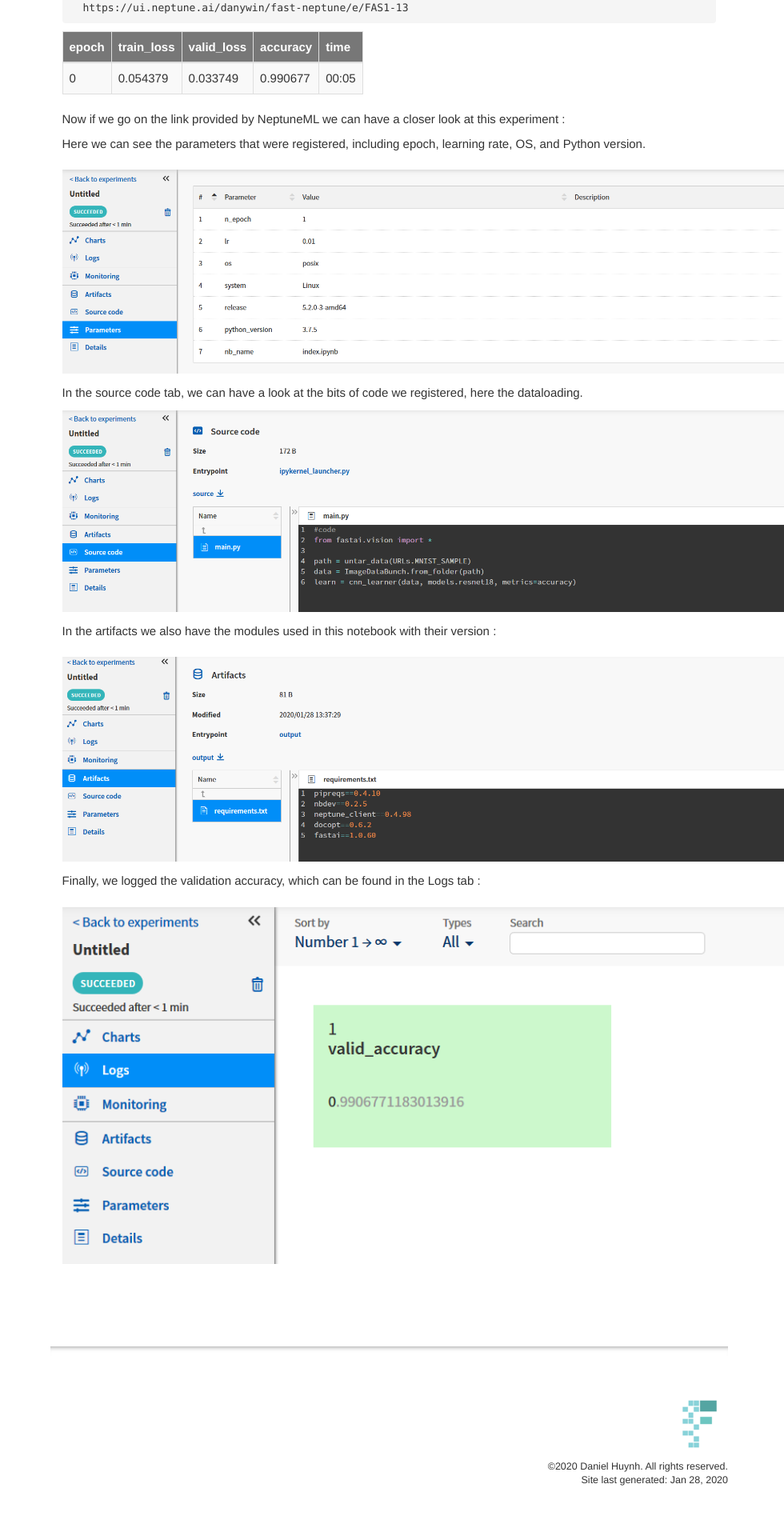
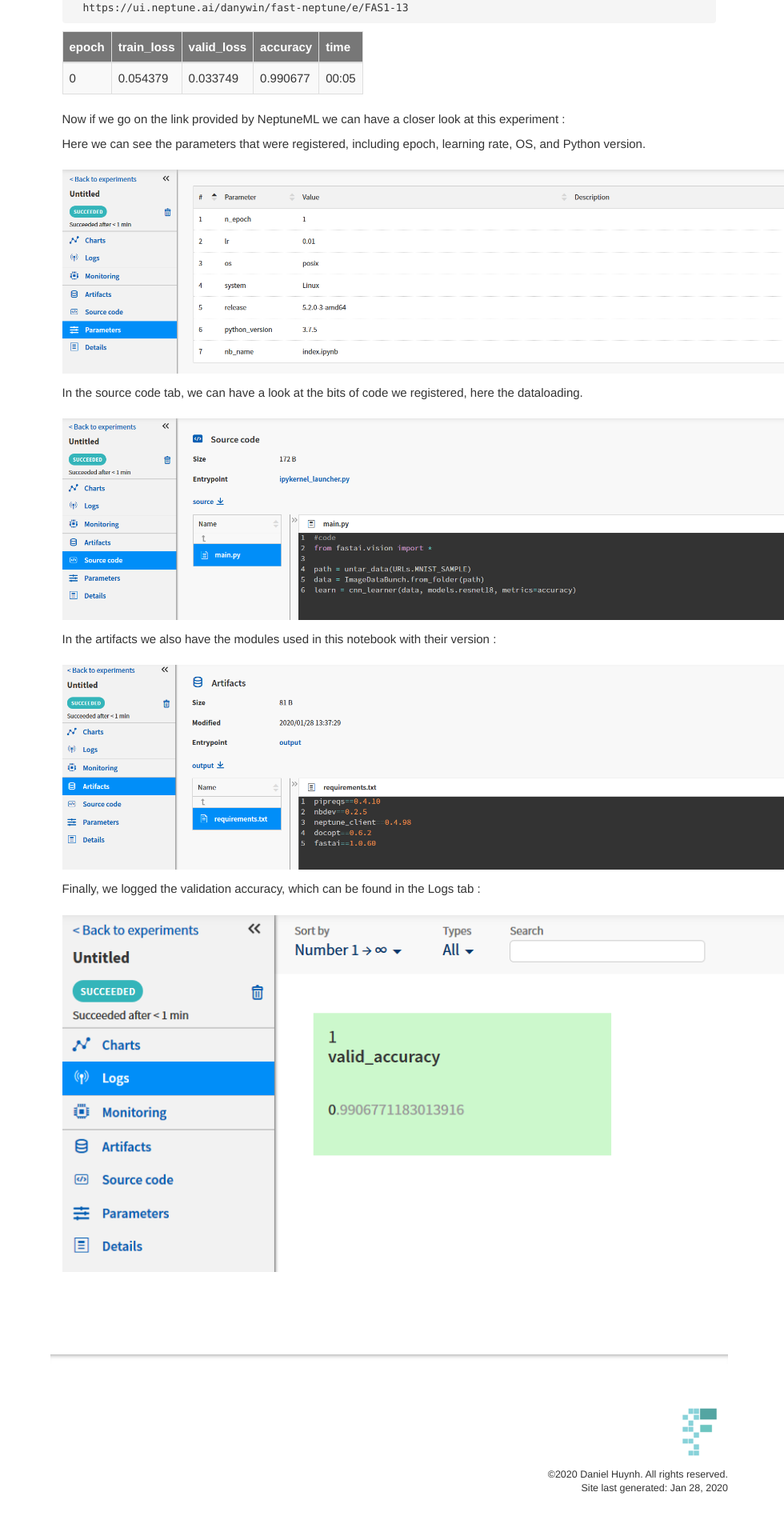
Before and after one commit to dhuynh95/fast_neptune, a Jekyll site: the page built from docs/index.html, in a window 1280 px wide. Shown: the part 2584-4504 px from the top of the page at 80% size, without its empty margins (300-1280 px from the left). Built offline with Jekyll 4.4.1, drawn with Linux system fonts in a browser that asks for light colours; nearby versions of some CDN libraries; comment, search, counter and statistics services are not loaded.

Commit message:
Modified img import

```diff
--- a/docs/index.html
+++ b/docs/index.html
@@ -305,7 +305,7 @@
 </div>
 <div class="cell border-box-sizing text_cell rendered"><div class="inner_cell">
 <div class="text_cell_render border-box-sizing rendered_html">
-<p><img src="/fast_neptune/imgs/parameters.PNG" alt="Parameters"></p>
+<p>{% include image.html file="/fast_neptune/imgs/parameters.PNG" %}</p>
 
 </div>
 </div>
@@ -313,23 +313,23 @@
 <div class="cell border-box-sizing text_cell rendered"><div class="inner_cell">
 <div class="text_cell_render border-box-sizing rendered_html">
 <p>In the source code tab, we can have a look at the bits of code we registered, here the dataloading.
-<img src="/fast_neptune/imgs/code.PNG" alt="Code"></p>
+{% include image.html file="/fast_neptune/imgs/code.PNG" %}</p>
 
 </div>
 </div>
 </div>
 <div class="cell border-box-sizing text_cell rendered"><div class="inner_cell">
 <div class="text_cell_render border-box-sizing rendered_html">
-<p>In the artifacts we also have the modules used in this notebook with their version :</p>
-<p><img src="/fast_neptune/imgs/requirements.PNG" alt="Requirements"></p>
+<p>In the artifacts we also have the modules used in this notebook with their version :
+{% include image.html file="/fast_neptune/imgs/requirements.PNG" %}</p>
 
 </div>
 </div>
 </div>
 <div class="cell border-box-sizing text_cell rendered"><div class="inner_cell">
 <div class="text_cell_render border-box-sizing rendered_html">
-<p>Finally, we logged the validation accuracy, which can be found in the Logs tab :</p>
-<p><img src="/fast_neptune/imgs/valid_score.PNG" alt="Parameters"></p>
+<p>Finally, we logged the validation accuracy, which can be found in the Logs tab :
+{% include image.html file="/fast_neptune/imgs/valid_score.PNG" %}</p>
 
 </div>
 </div>
```
Also changed, not shown: README.md, 1 other file.
